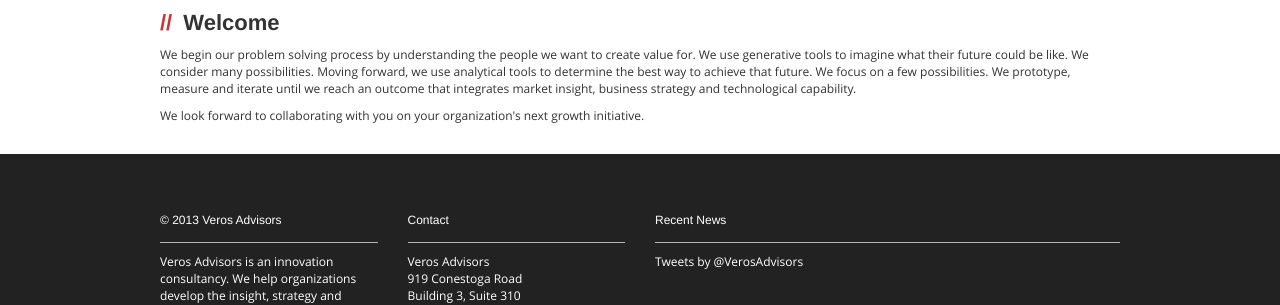
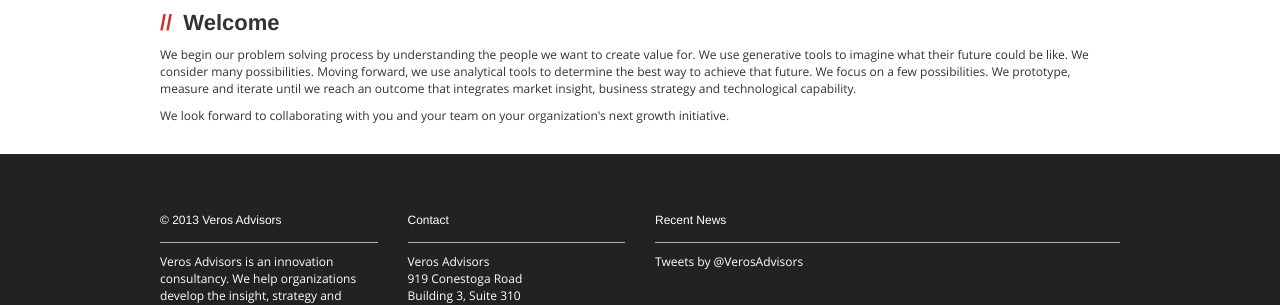
Before and after one commit to verosadvisors/verosadvisors, a Jekyll site: the page built from index.html, in a window 1280 px wide. Shown: the part 498-803 px from the top of the page. Built offline with Jekyll 4.4.1, drawn with Linux system fonts in a browser that asks for light colours; Markdown is read by kramdown in place of the engine named in the settings; the list of posts is cut into pages by our own code; comment, search, counter and statistics services are not loaded.

Commit message:
Update index.html

```diff
--- a/index.html
+++ b/index.html
@@ -40,7 +40,7 @@ title: Home
         We begin our problem solving process by understanding the people we want to create value for.  We use generative tools to imagine what their future could be like.  We consider many possibilities.  Moving forward, we use analytical tools to determine the best way to achieve that future.  We focus on a few possibilities.  We prototype, measure and iterate until we reach an outcome that integrates market insight, business strategy and technological capability.
       </p>
       <p>
-        We look forward to collaborating with you on your organization's next growth initiative.
+        We look forward to collaborating with you and your team on your organization's next growth initiative.
       </p>
     </div> <!-- /grid-4 -->
 
```
